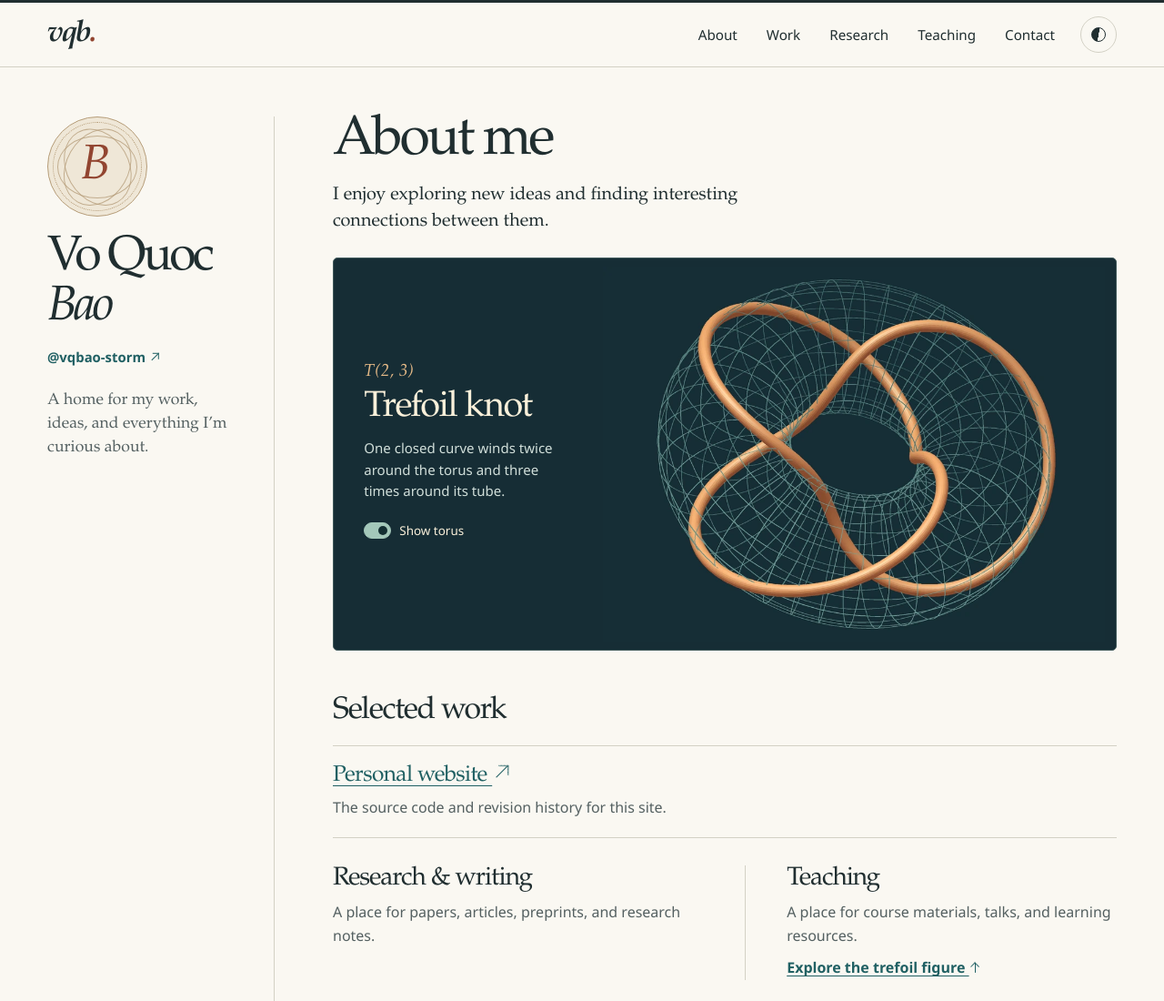
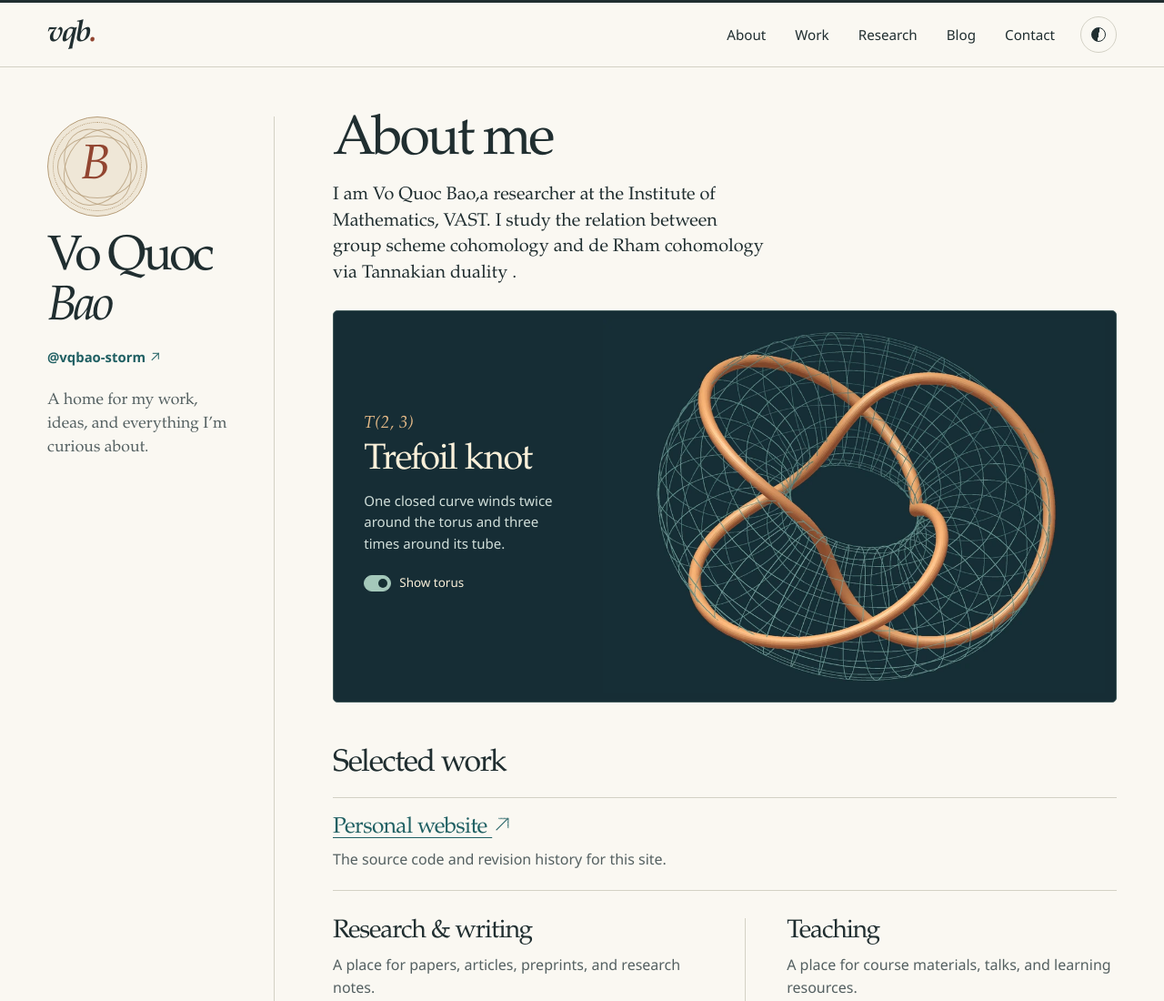
Before and after one commit to vqbao-storm/Vo-Quoc-Bao, a plain HTML site: page index.html in a window 1280 px wide. Shown: the top 1100 px of the page at 91% size. Drawn offline with Linux system fonts and the light colour scheme.

Commit message:
Update index.html

```diff
--- a/index.html
+++ b/index.html
@@ -19,7 +19,7 @@
         <a href="#about">About</a>
         <a href="#work">Work</a>
         <a href="#publications">Research</a>
-        <a href="#teaching">Teaching</a>
+        <a href="#teaching">Blog</a>
         <a href="#contact">Contact</a>
       </nav>
       <div class="header-actions">
@@ -49,7 +49,7 @@
     <div class="reading-column">
       <section id="about" aria-labelledby="about-title">
         <h2 id="about-title" class="opening-title">About me</h2>
-        <p class="introduction">I enjoy exploring new ideas and finding interesting connections between them.</p>
+        <p class="introduction">I am Vo Quoc Bao,a researcher at the Institute of Mathematics, VAST. I study the relation between group scheme cohomology and de Rham cohomology via Tannakian duality  .</p>
 
         <figure class="knot-plate" id="trefoil">
           <input class="mesh-input visually-hidden" type="checkbox" id="show-torus" aria-controls="knot-views" checked>
```
